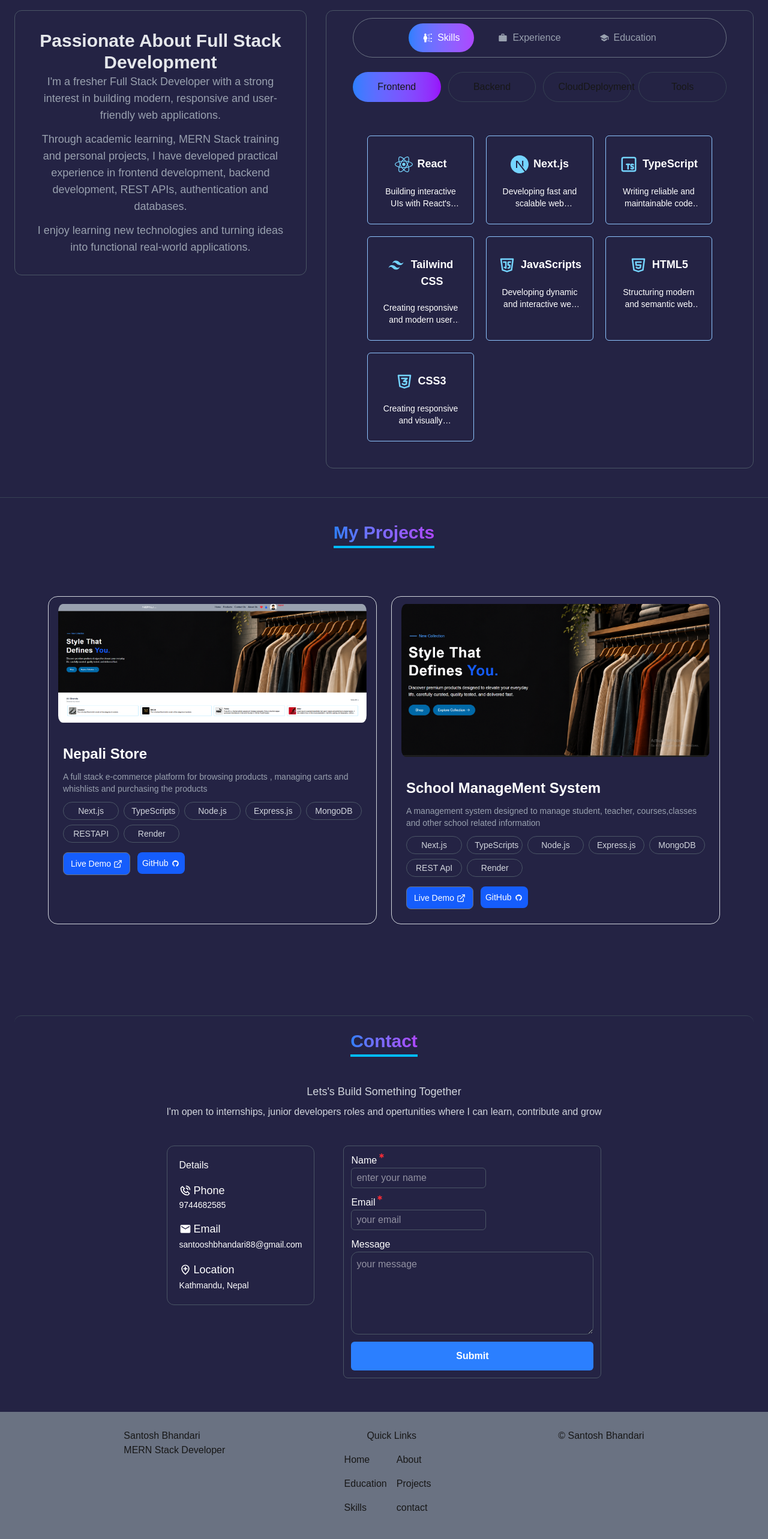
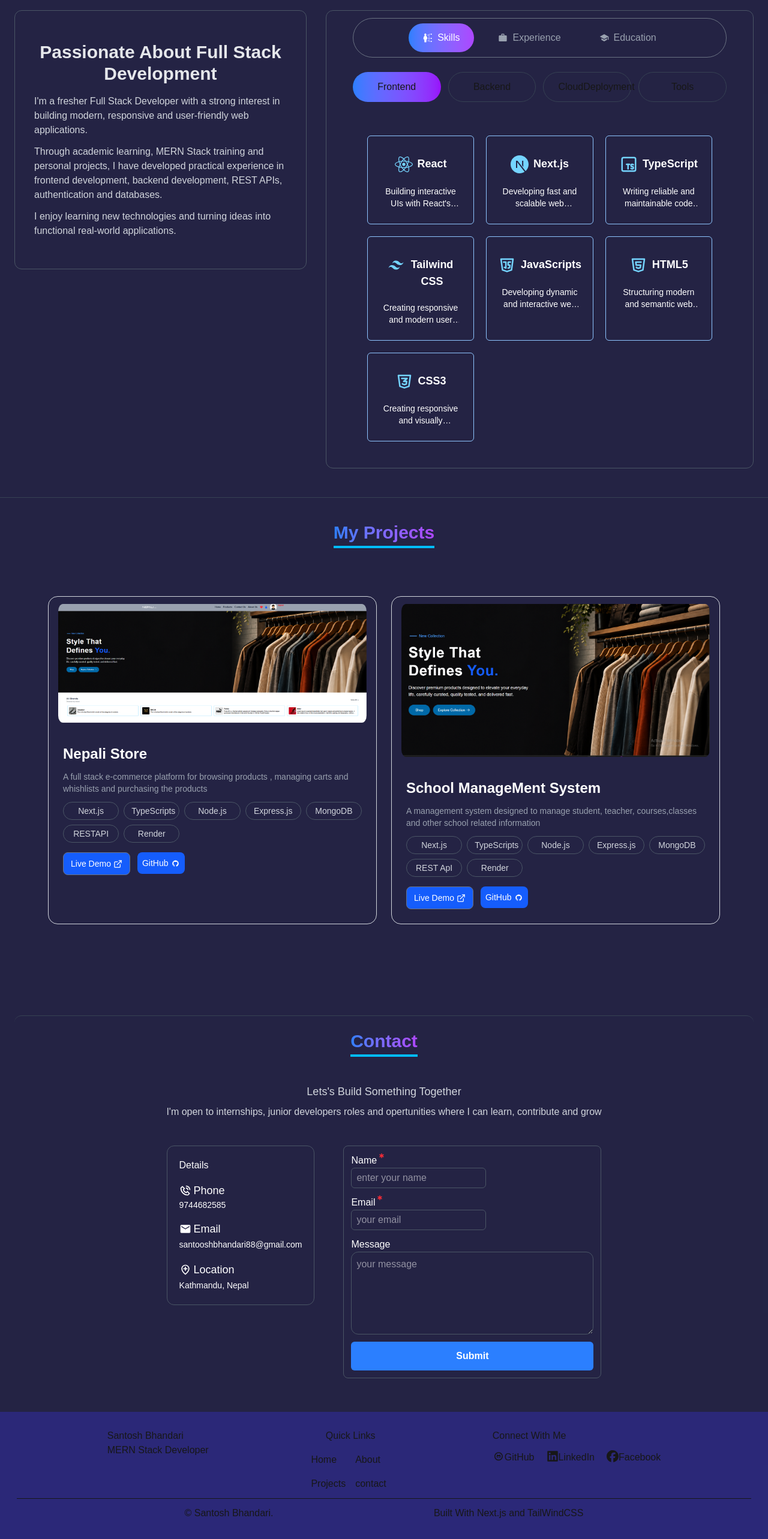
Before and after one commit to SantoshBhandari7/Portfolio, a Next.js app: page / in a window 1280 px wide. Shown: the part 860-3426 px from the top of the page at 60% size. Built offline with nearby package versions, Linux system fonts and the light colour scheme.

Commit message:
complete footer

```diff
--- a/app/about/page.tsx
+++ b/app/about/page.tsx
@@ -14,20 +14,20 @@ const AboutPage = () => {
               Passionate About Full Stack Development
             </h3>
 
-            <div className="space-y-3">
-              <p className="text-sm  text-gray-400 sm:text-base  lg:text-lg">
+            <div className="space-y-3 mt-4 text-start">
+              <p className="text-sm  text-gray-300 sm:text-base  lg:text-md">
                 I'm a fresher Full Stack Developer with a strong interest in
                 building modern, responsive and user-friendly web applications.
               </p>
 
-              <p className="text-sm  text-gray-400 sm:text-base  lg:text-lg">
+              <p className="text-sm  text-gray-300 sm:text-base  lg:text-md">
                 Through academic learning, MERN Stack training and personal
                 projects, I have developed practical experience in frontend
                 development, backend development, REST APIs, authentication and
                 databases.
               </p>
 
-              <p className="text-sm   text-gray-400 sm:text-base  lg:text-lg">
+              <p className="text-sm   text-gray-300 sm:text-base  lg:text-md">
                 I enjoy learning new technologies and turning ideas into
                 functional real-world applications.
               </p>
--- a/components/layout/footer/page.tsx
+++ b/components/layout/footer/page.tsx
@@ -1,10 +1,12 @@
 import Link from "next/link";
 import React from "react";
+import { DiGithub } from "react-icons/di";
+import { FaFacebook, FaLinkedin } from "react-icons/fa6";
 
 const Footer = () => {
   return (
-    <main className="w-full h-[30vh]">
-      <section className=" flex justify-evenly gap-5 bg-gray-500 px-7 py-7 h-full">
+    <main className="w-full   bg-[#0c0964de] px-7 py-7 h-full">
+      <section className=" flex justify-evenly gap-5   h-full">
         <div>
           <h1>Santosh Bhandari</h1>
           <p>MERN Stack Developer</p>
@@ -16,14 +18,36 @@ const Footer = () => {
               Home
             </Link>
             <Link href={"/about"}>About</Link>
-            <Link href={"/education"}>Education</Link>
             <Link href={"/projects"}>Projects</Link>
-            <Link href={"/skills"}>Skills</Link>
             <Link href={"/contact"}>contact</Link>
           </div>
         </div>
-        <p>&copy; Santosh Bhandari</p>
+        <div className="flex flex-col">
+          <h1>Connect With Me</h1>
+          <div className="flex mt-3  gap-5 sm:flex-col lg:flex-row">
+            <Link href={"https://github.com/SantoshBhandari7"}>
+              <p className="flex text-md font-medium">
+                <DiGithub size={20} /> GitHub
+              </p>
+            </Link>
+            <Link href={""}>
+              <p className="flex text-md font-medium">
+                <FaLinkedin size={20} />
+                LinkedIn
+              </p>
+            </Link>
+            <Link href={"https://www.facebook.com/santosh.bhandari.473531/"}>
+              <p className="flex text-md font-medium">
+                <FaFacebook size={20} /> Facebook
+              </p>
+            </Link>
+          </div>
+        </div>
       </section>
+      <div className="flex p-3  justify-evenly mt-3 border-t border-r-gray-400 w-full sm:flex-col lg:flex-row">
+        <p className="text-base">&copy; Santosh Bhandari.</p>
+        <p className="text-base">Built With Next.js and TailWindCSS</p>
+      </div>
     </main>
   );
 };
```
